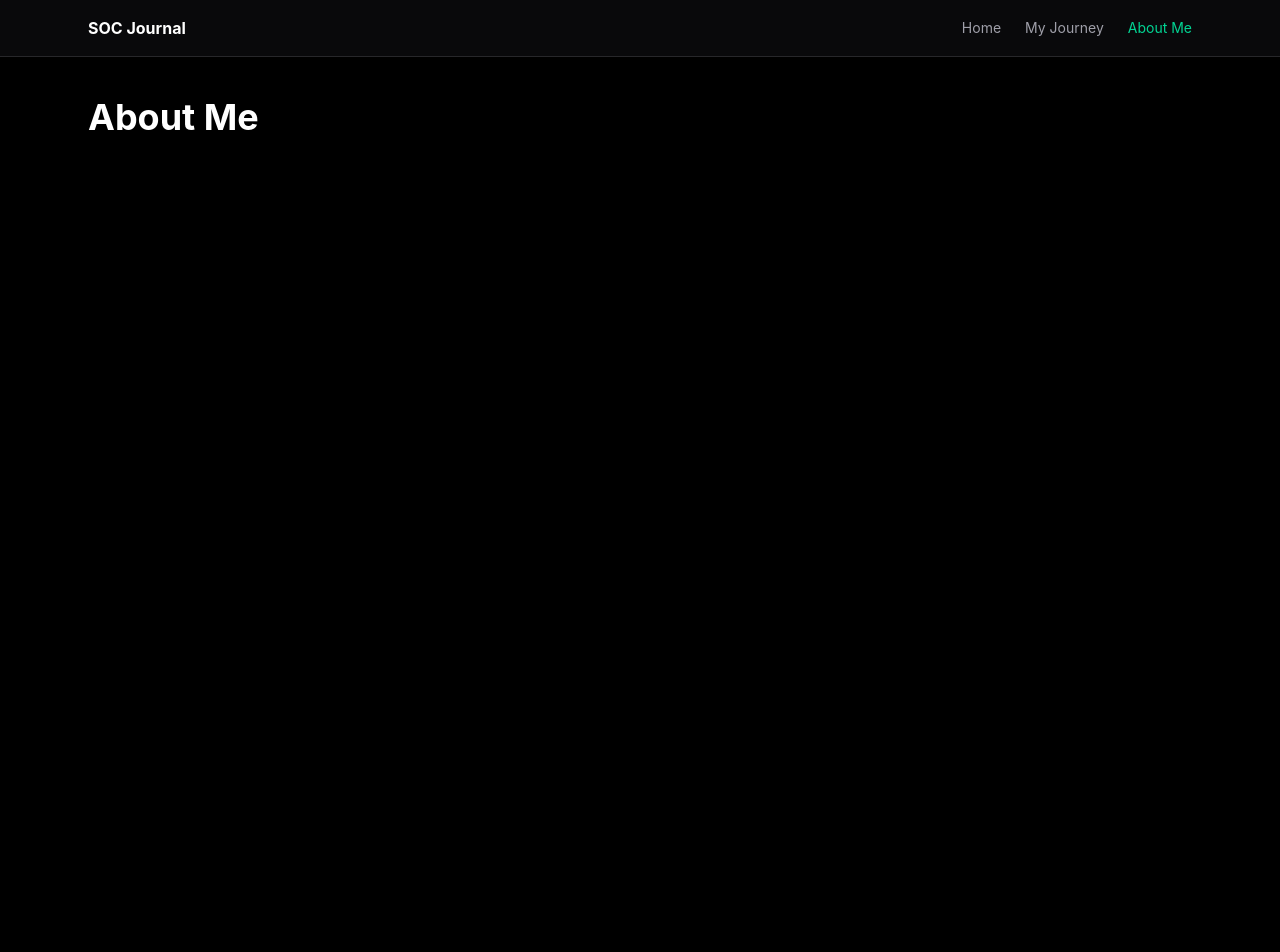
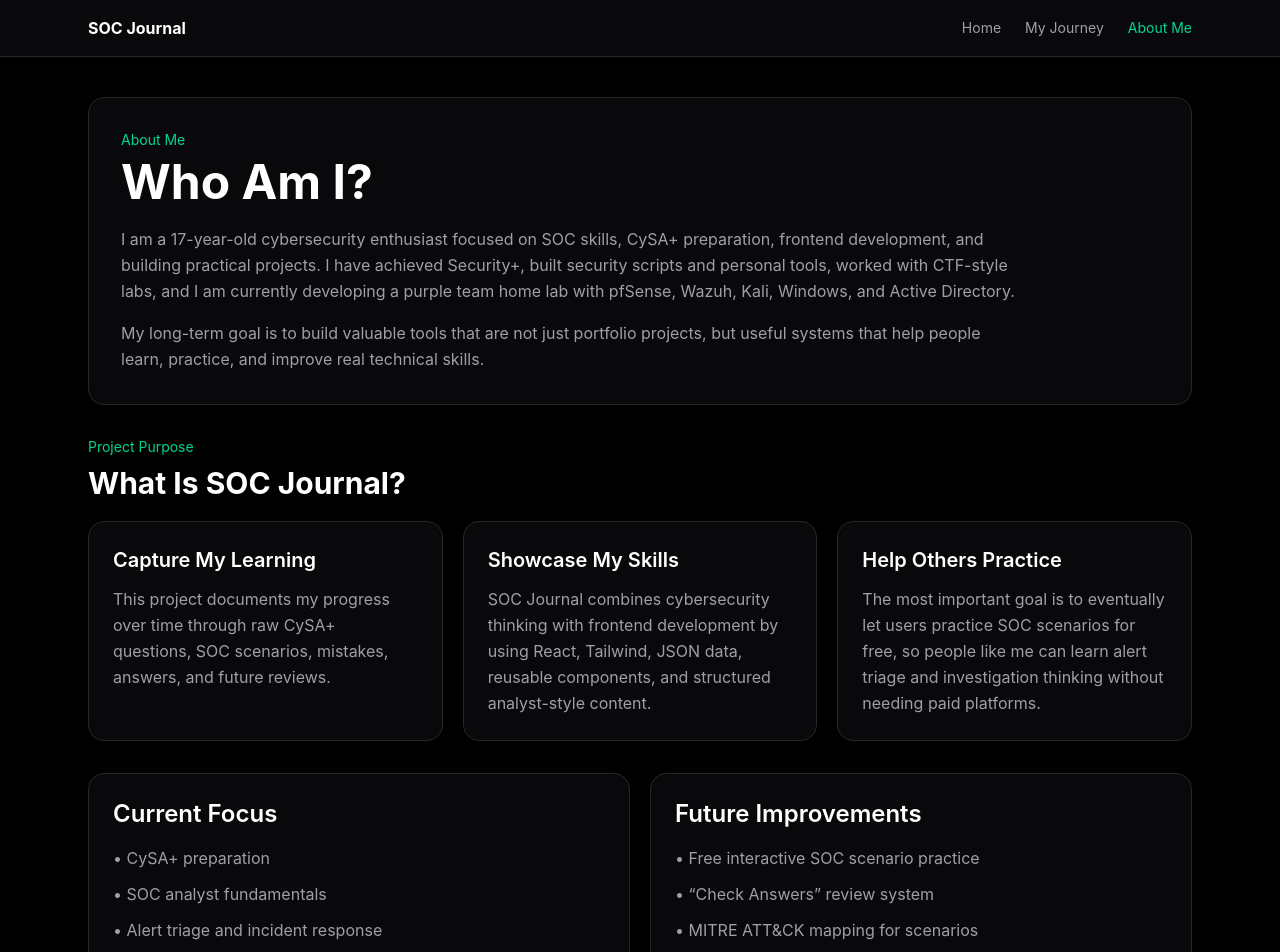
Before and after one commit to ViliusDevX/SOC-Analyst-Journal, a React app: page /about in a window 1280 px wide. Shown: the top 952 px of the page. Before the commit the page ends 800 px from the top, so only its background shows below. Built offline with nearby package versions, Linux system fonts and the light colour scheme; the HTML template or start-up script is replaced by a standard one.

Commit message:
Added About Me page

```diff
--- a/src/index.css
+++ b/src/index.css
@@ -1,5 +1,4 @@
 @import "tailwindcss";
-@plugin "@tailwindcss/typography";
 
 body {
   margin: 0;
--- a/src/pages/AboutMe.jsx
+++ b/src/pages/AboutMe.jsx
@@ -1,5 +1,109 @@
 function AboutMe() {
-  return <h1 className="text-4xl font-bold">About Me</h1>;
+  return (
+    <section className="space-y-8">
+      <div className="border border-zinc-800 bg-zinc-950 rounded-2xl p-8">
+        <p className="text-sm text-emerald-400 mb-2">
+          About Me
+        </p>
+
+        <h1 className="text-4xl md:text-5xl font-bold mb-5">
+          Who Am I?
+        </h1>
+
+        <p className="text-zinc-400 max-w-4xl leading-relaxed">
+          I am a 17-year-old cybersecurity enthusiast focused on SOC skills,
+          CySA+ preparation, frontend development, and building practical
+          projects. I have achieved Security+, built security scripts and
+          personal tools, worked with CTF-style labs, and I am currently
+          developing a purple team home lab with pfSense, Wazuh, Kali, Windows,
+          and Active Directory.
+        </p>
+
+        <p className="text-zinc-400 max-w-4xl leading-relaxed mt-4">
+          My long-term goal is to build valuable tools that are not just
+          portfolio projects, but useful systems that help people learn,
+          practice, and improve real technical skills.
+        </p>
+      </div>
+
+      <div>
+        <p className="text-sm text-emerald-400 mb-2">
+          Project Purpose
+        </p>
+
+        <h2 className="text-3xl font-bold mb-5">
+          What Is SOC Journal?
+        </h2>
+
+        <div className="grid gap-5 md:grid-cols-3">
+          <div className="border border-zinc-800 bg-zinc-950 rounded-2xl p-6 hover:border-emerald-500 transition">
+            <h3 className="text-xl font-semibold mb-3">
+              Capture My Learning
+            </h3>
+
+            <p className="text-zinc-400 leading-relaxed">
+              This project documents my progress over time through raw CySA+
+              questions, SOC scenarios, mistakes, answers, and future reviews.
+            </p>
+          </div>
+
+          <div className="border border-zinc-800 bg-zinc-950 rounded-2xl p-6 hover:border-emerald-500 transition">
+            <h3 className="text-xl font-semibold mb-3">
+              Showcase My Skills
+            </h3>
+
+            <p className="text-zinc-400 leading-relaxed">
+              SOC Journal combines cybersecurity thinking with frontend
+              development by using React, Tailwind, JSON data, reusable
+              components, and structured analyst-style content.
+            </p>
+          </div>
+
+          <div className="border border-zinc-800 bg-zinc-950 rounded-2xl p-6 hover:border-emerald-500 transition">
+            <h3 className="text-xl font-semibold mb-3">
+              Help Others Practice
+            </h3>
+
+            <p className="text-zinc-400 leading-relaxed">
+              The most important goal is to eventually let users practice SOC
+              scenarios for free, so people like me can learn alert triage and
+              investigation thinking without needing paid platforms.
+            </p>
+          </div>
+        </div>
+      </div>
+
+      <div className="grid gap-5 md:grid-cols-2">
+        <div className="border border-zinc-800 bg-zinc-950 rounded-2xl p-6">
+          <h3 className="text-2xl font-semibold mb-4">
+            Current Focus
+          </h3>
+
+          <ul className="space-y-3 text-zinc-400">
+            <li>• CySA+ preparation</li>
+            <li>• SOC analyst fundamentals</li>
+            <li>• Alert triage and incident response</li>
+            <li>• Log review and SIEM thinking</li>
+            <li>• React, Tailwind, and structured frontend projects</li>
+          </ul>
+        </div>
+
+        <div className="border border-zinc-800 bg-zinc-950 rounded-2xl p-6">
+          <h3 className="text-2xl font-semibold mb-4">
+            Future Improvements
+          </h3>
+
+          <ul className="space-y-3 text-zinc-400">
+            <li>• Free interactive SOC scenario practice</li>
+            <li>• “Check Answers” review system</li>
+            <li>• MITRE ATT&CK mapping for scenarios</li>
+            <li>• Better analyst notes and learning reflections</li>
+            <li>• More realistic incident investigation flows</li>
+          </ul>
+        </div>
+      </div>
+    </section>
+  );
 }
 
 export default AboutMe;
```
